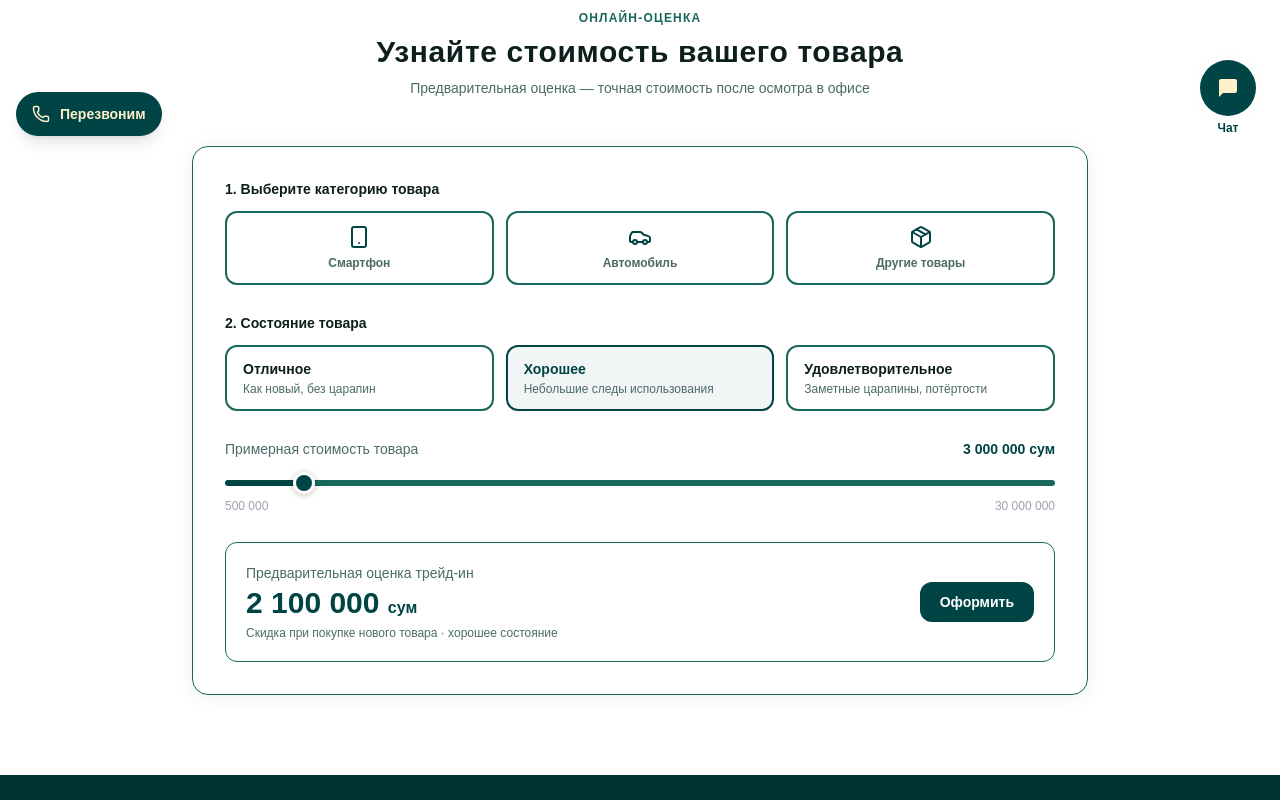
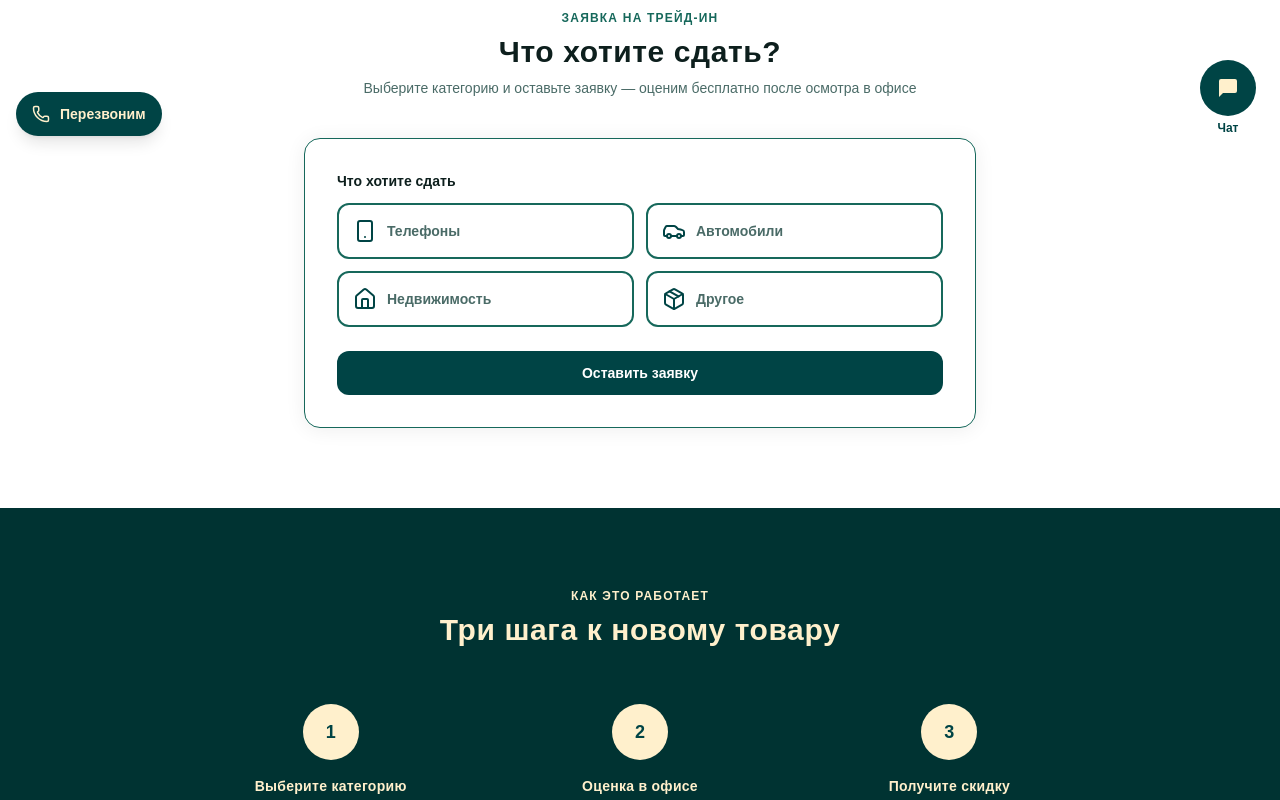
Before and after one commit to ikromov098/belvestuz, a Next.js app: page /trade-in in a window 1280 px wide. Shown: the part 640-1440 px from the top of the page. Built offline with nearby package versions, Linux system fonts and the light colour scheme; a web font is replaced by a local one.

Commit message:
brand and content update

```diff
--- a/src/app/investments/page.tsx
+++ b/src/app/investments/page.tsx
@@ -49,7 +49,7 @@ const PLANS = [
     recommended: false,
     features: [
       'Минимальная сумма от 50 000$',
-      'Прогнозируемая прибыль: от 20%',
+      'Прогнозируемая прибыль: до 20%',
       'Гибкий выбор периодичности выплат',
       'Приоритетное обслуживание',
       'Эксклюзивные условия для VIP-клиентов',
--- a/src/app/trade-in/page.tsx
+++ b/src/app/trade-in/page.tsx
@@ -3,82 +3,59 @@
 import { useState } from 'react';
 import Link from 'next/link';
 import { useLanguage } from '@/context/LanguageContext';
-import { Smartphone, Car, Package } from 'lucide-react';
+import { Smartphone, Car, Home, Package } from 'lucide-react';
 
-function fmt(n: number) {
-  return Math.round(n).toString().replace(/\B(?=(\d{3})+(?!\d))/g, ' ');
-}
-
+// Fixed trade-in categories. This selector must stay restricted to these four —
+// it feeds a manual evaluation, unlike the free-text product fields on /apply.
 const CATEGORIES = [
-  { id: 'phone', emoji: <Smartphone size={24} style={{ color: '#004445' }} />, basePrice: 3_000_000 },
-  { id: 'car',   emoji: <Car size={24} style={{ color: '#004445' }} />,        basePrice: 15_000_000 },
-  { id: 'other', emoji: <Package size={24} style={{ color: '#004445' }} />,    basePrice: 3_500_000 },
-];
-
-const CONDITIONS = [
-  { id: 'excellent', mult: 1.0 },
-  { id: 'good',      mult: 0.7 },
-  { id: 'fair',      mult: 0.4 },
+  { id: 'phone',      emoji: <Smartphone size={24} style={{ color: '#004445' }} /> },
+  { id: 'car',        emoji: <Car size={24} style={{ color: '#004445' }} /> },
+  { id: 'realestate', emoji: <Home size={24} style={{ color: '#004445' }} /> },
+  { id: 'other',      emoji: <Package size={24} style={{ color: '#004445' }} /> },
 ];
 
 const T = {
   ru: {
-    catName: { phone: 'Смартфон', car: 'Автомобиль', other: 'Другие товары' } as Record<string, string>,
-    condLabel: { excellent: 'Отличное', good: 'Хорошее', fair: 'Удовлетворительное' } as Record<string, string>,
-    condDesc: {
-      excellent: 'Как новый, без царапин',
-      good: 'Небольшие следы использования',
-      fair: 'Заметные царапины, потёртости',
-    } as Record<string, string>,
+    catName: { phone: 'Телефоны', car: 'Автомобили', realestate: 'Недвижимость', other: 'Другое' } as Record<string, string>,
     steps: [
-      { title: 'Оцените товар онлайн', sub: 'Выберите категорию и состояние — получите предварительную стоимость за секунду' },
-      { title: 'Привезите в офис', sub: 'Наш специалист проверит товар и подтвердит или скорректирует оценку' },
+      { title: 'Выберите категорию', sub: 'Укажите, что хотите сдать, и оставьте заявку — это займёт минуту' },
+      { title: 'Оценка в офисе', sub: 'Наш специалист осмотрит товар и назовёт точную стоимость трейд-ин' },
       { title: 'Получите скидку', sub: 'Стоимость трейд-ин засчитывается как скидка при покупке нового товара' },
     ],
     home: 'Главная', crumb: 'Трейд-ин',
     heroLabel: 'Обмен старого на новое', heroTitle: 'Обменяйте старое на новое',
     heroSub: 'Сдайте ваш старый товар и получите скидку на покупку нового — быстро, честно, выгодно',
-    heroCta: 'Оценить мой товар',
-    estLabel: 'Онлайн-оценка', estTitle: 'Узнайте стоимость вашего товара',
-    estSub: 'Предварительная оценка — точная стоимость после осмотра в офисе',
-    step1: '1. Выберите категорию товара', step2: '2. Состояние товара',
-    ownValue: 'Примерная стоимость товара',
-    resultLabel: 'Предварительная оценка трейд-ин', resultNote: 'Скидка при покупке нового товара', stateWord: 'состояние',
-    apply: 'Оформить',
+    heroCta: 'Оставить заявку',
+    estLabel: 'Заявка на трейд-ин', leadTitle: 'Что хотите сдать?',
+    leadSub: 'Выберите категорию и оставьте заявку — оценим бесплатно после осмотра в офисе',
+    whatToTrade: 'Что хотите сдать',
+    apply: 'Оставить заявку',
     hiwLabel: 'Как это работает', hiwTitle: 'Три шага к новому товару',
     acceptLabel: 'Принимаем', acceptTitle: 'Какие товары мы принимаем',
     acceptSub: 'Принимаем технику и электронику в любом состоянии — оценка бесплатна',
     ctaTitle: 'Оцените ваш товар прямо сейчас', ctaSub: 'Приезжайте в наш офис или оставьте заявку — оценим бесплатно за 15 минут',
-    ctaBtn: 'Оценить мой товар', cur: 'сум',
+    ctaBtn: 'Оставить заявку', cur: 'сум',
   },
   uz: {
-    catName: { phone: 'Smartfon', car: 'Avtomobil', other: 'Boshqa tovarlar' } as Record<string, string>,
-    condLabel: { excellent: "A'lo", good: 'Yaxshi', fair: 'Qoniqarli' } as Record<string, string>,
-    condDesc: {
-      excellent: 'Yangidek, tirnalishsiz',
-      good: 'Foydalanishning kichik izlari',
-      fair: 'Sezilarli tirnalishlar, ishqalanishlar',
-    } as Record<string, string>,
+    catName: { phone: 'Telefonlar', car: 'Avtomobillar', realestate: "Ko'chmas mulk", other: 'Boshqa' } as Record<string, string>,
     steps: [
-      { title: 'Tovarni onlayn baholang', sub: "Toifa va holatni tanlang — bir soniyada dastlabki qiymatni oling" },
-      { title: 'Ofisga olib keling', sub: 'Mutaxassisimiz tovarni tekshiradi va bahoni tasdiqlaydi yoki tuzatadi' },
+      { title: 'Toifani tanlang', sub: "Nimani topshirmoqchi ekaningizni belgilang va ariza qoldiring — bir daqiqa vaqt oladi" },
+      { title: 'Ofisda baholash', sub: "Mutaxassisimiz tovarni ko'rikdan o'tkazadi va aniq trade-in qiymatini aytadi" },
       { title: 'Chegirmani oling', sub: 'Trade-in qiymati yangi tovar sotib olishda chegirma sifatida hisobga olinadi' },
     ],
     home: 'Bosh sahifa', crumb: 'Treyd-in',
     heroLabel: 'Eskisini yangisiga almashtiring', heroTitle: 'Eskisini yangisiga almashtiring',
     heroSub: 'Eski tovaringizni topshiring va yangisini sotib olishda chegirma oling — tez, halol, foydali',
-    heroCta: 'Tovarimni baholash',
-    estLabel: 'Onlayn baholash', estTitle: 'Tovaringiz qiymatini bilib oling',
-    estSub: "Dastlabki baholash — aniq qiymat ofisda ko'rikdan keyin",
-    step1: '1. Tovar toifasini tanlang', step2: '2. Tovar holati',
-    ownValue: 'Tovarning taxminiy qiymati',
-    resultLabel: 'Trade-in dastlabki bahosi', resultNote: 'Yangi tovar sotib olishda chegirma', stateWord: 'holat',
-    apply: 'Rasmiylashtirish',
+    heroCta: 'Ariza qoldirish',
+    estLabel: 'Trade-in uchun ariza', leadTitle: 'Nimani topshirmoqchisiz?',
+    leadSub: "Toifani tanlang va ariza qoldiring — ofisda ko'rikdan keyin bepul baholaymiz",
+    whatToTrade: 'Nimani topshirmoqchisiz',
+    apply: 'Ariza qoldirish',
     hiwLabel: 'Bu qanday ishlaydi', hiwTitle: 'Yangi tovargacha uch qadam',
     acceptLabel: 'Qabul qilamiz', acceptTitle: 'Qanday tovarlarni qabul qilamiz',
     acceptSub: 'Texnika va elektronikani istalgan holatda qabul qilamiz — baholash bepul',
     ctaTitle: 'Tovaringizni hoziroq baholang', ctaSub: 'Ofisimizga keling yoki ariza qoldiring — 15 daqiqada bepul baholaymiz',
-    ctaBtn: 'Tovarimni baholash', cur: "so'm",
+    ctaBtn: 'Ariza qoldirish', cur: "so'm",
   },
 };
 
@@ -86,14 +63,6 @@ export default function TradeInPage() {
   const { lang } = useLanguage();
   const L = T[lang];
   const [selectedCategory, setSelectedCategory] = useState<string | null>(null);
-  const [selectedCondition, setSelectedCondition] = useState<string>('good');
-  const [ownPrice, setOwnPrice] = useState(3_000_000);
-
-  const category = CATEGORIES.find(c => c.id === selectedCategory);
-  const condition = CONDITIONS.find(c => c.id === selectedCondition)!;
-  const estimatedValue = category
-    ? Math.round(category.basePrice * condition.mult)
-    : Math.round(ownPrice * condition.mult);
 
   return (
     <div>
@@ -122,108 +91,42 @@ export default function TradeInPage() {
         </div>
       </div>
 
-      {/* Interactive Estimator */}
+      {/* Trade-in request — pick a fixed category, then continue to the lead form */}
       <section className="py-20 px-4 sm:px-6 lg:px-8" style={{ backgroundColor: '#FFFFFF' }}>
-        <div className="max-w-4xl mx-auto">
-          <div className="text-center mb-12">
+        <div className="max-w-2xl mx-auto">
+          <div className="text-center mb-10">
             <p className="text-xs font-semibold uppercase tracking-widest mb-2" style={{ color: '#16685B' }}>{L.estLabel}</p>
-            <h2 className="text-3xl font-extrabold" style={{ color: '#0D1F1D' }}>{L.estTitle}</h2>
-            <p className="text-sm mt-2" style={{ color: '#4A6B67' }}>{L.estSub}</p>
+            <h2 className="text-3xl font-extrabold" style={{ color: '#0D1F1D' }}>{L.leadTitle}</h2>
+            <p className="text-sm mt-2" style={{ color: '#4A6B67' }}>{L.leadSub}</p>
           </div>
 
           <div className="bg-white rounded-2xl p-6 sm:p-8" style={{ border: '1px solid #16685B', boxShadow: '0 2px 20px rgba(0,0,0,0.07)' }}>
-            {/* Category selection */}
-            <div className="mb-7">
-              <p className="text-sm font-semibold mb-3" style={{ color: '#0D1F1D' }}>{L.step1}</p>
-              <div className="grid grid-cols-3 gap-3">
+            <p className="text-sm font-semibold mb-3" style={{ color: '#0D1F1D' }}>{L.whatToTrade}</p>
+            <div className="grid grid-cols-2 gap-3 mb-6">
               {CATEGORIES.map(cat => {
                 const active = selectedCategory === cat.id;
                 return (
                   <button key={cat.id}
                     onClick={() => setSelectedCategory(active ? null : cat.id)}
-                      className="flex flex-col items-center gap-1.5 p-3 rounded-xl transition-all"
+                    className="flex items-center gap-2.5 p-3.5 rounded-xl text-left transition-all"
                     style={{
                       border: `2px solid ${active ? '#004445' : '#16685B'}`,
                       backgroundColor: active ? 'rgba(84,136,112,0.10)' : '#fff',
                     }}>
-                      <span>{cat.emoji}</span>
-                      <span className="text-xs font-semibold text-center" style={{ color: active ? '#0D1F1D' : '#4A6B67' }}>
+                    <span className="shrink-0">{cat.emoji}</span>
+                    <span className="text-sm font-semibold" style={{ color: active ? '#0D1F1D' : '#4A6B67' }}>
                       {L.catName[cat.id]}
                     </span>
                   </button>
                 );
               })}
             </div>
-            </div>
-
-            {/* Condition */}
-            <div className="mb-7">
-              <p className="text-sm font-semibold mb-3" style={{ color: '#0D1F1D' }}>{L.step2}</p>
-              <div className="grid grid-cols-1 sm:grid-cols-3 gap-3">
-                {CONDITIONS.map(cond => {
-                  const active = selectedCondition === cond.id;
-                  return (
-                    <button key={cond.id}
-                      onClick={() => setSelectedCondition(cond.id)}
-                      className="flex flex-col items-start gap-0.5 px-4 py-3 rounded-xl text-left transition-all"
-                      style={{
-                        border: `2px solid ${active ? '#004445' : '#16685B'}`,
-                        backgroundColor: active ? 'rgba(0,68,69,0.05)' : '#fff',
-                      }}>
-                      <span className="text-sm font-bold" style={{ color: active ? '#004445' : '#0D1F1D' }}>
-                        {L.condLabel[cond.id]}
-                      </span>
-                      <span className="text-xs" style={{ color: '#4A6B67' }}>{L.condDesc[cond.id]}</span>
-                    </button>
-                  );
-                })}
-              </div>
-            </div>
-
-            {/* Price slider (when no category selected) */}
-            {!selectedCategory && (
-              <div className="mb-7">
-                <div className="flex justify-between text-sm mb-2">
-                  <span style={{ color: '#4A6B67' }}>{L.ownValue}</span>
-                  <span className="font-bold" style={{ color: '#004445' }}>{fmt(ownPrice)} {L.cur}</span>
-                </div>
-                <input
-                  type="range"
-                  min={500_000}
-                  max={30_000_000}
-                  step={500_000}
-                  value={ownPrice}
-                  onChange={e => setOwnPrice(Number(e.target.value))}
-                  className="belvest-slider w-full"
-                  style={{
-                    background: `linear-gradient(to right, #004445 ${((ownPrice - 500_000) / (30_000_000 - 500_000)) * 100}%, #16685B 0%)`,
-                  }}
-                />
-                <div className="flex justify-between text-xs mt-1" style={{ color: '#9CA3AF' }}>
-                  <span>500 000</span>
-                  <span>30 000 000</span>
-                </div>
-              </div>
-            )}
-
-            {/* Result */}
-            <div className="rounded-xl p-5 flex items-center justify-between gap-4"
-              style={{ backgroundColor: '#FFFFFF', border: '1px solid #16685B' }}>
-              <div>
-                <p className="text-sm" style={{ color: '#4A6B67' }}>{L.resultLabel}</p>
-                <p className="text-3xl font-extrabold mt-0.5" style={{ color: '#004445' }}>
-                  {fmt(estimatedValue)} <span className="text-base font-semibold">{L.cur}</span>
-                </p>
-                <p className="text-xs mt-1" style={{ color: '#4A6B67' }}>
-                  {L.resultNote} · {L.condLabel[selectedCondition].toLowerCase()} {L.stateWord}
-                </p>
-              </div>
-              <Link href="/apply?service=tradein"
-                className="shrink-0 px-5 py-2.5 rounded-xl text-sm font-bold"
+            <Link
+              href={selectedCategory ? `/apply?service=tradein&category=${selectedCategory}` : '/apply?service=tradein'}
+              className="block w-full text-center px-5 py-3 rounded-xl text-sm font-bold"
               style={{ backgroundColor: '#004445', color: '#FFFFFF' }}>
               {L.apply}
             </Link>
-            </div>
           </div>
         </div>
       </section>
--- a/src/data/translations.ts
+++ b/src/data/translations.ts
@@ -42,6 +42,14 @@ export const translations = {
     applyForm: {
       expectedPrice: 'Ожидаемая стоимость (сум)',
       expectedPricePlaceholder: '50 000 000',
+    },
+    tradeIn: {
+      categories: {
+        phone: 'Телефоны',
+        car: 'Автомобили',
+        realestate: 'Недвижимость',
+        other: 'Другое',
+      },
     },
     howItWorks: {
       title: 'Как это работает',
@@ -176,6 +184,14 @@ export const translations = {
       expectedPrice: "Kutilayotgan narx (so'm)",
       expectedPricePlaceholder: '50 000 000',
     },
+    tradeIn: {
+      categories: {
+        phone: 'Telefonlar',
+        car: 'Avtomobillar',
+        realestate: "Ko'chmas mulk",
+        other: 'Boshqa',
+      },
+    },
     howItWorks: {
       title: 'Bu qanday ishlaydi',
       step1: 'Tovarni tanlang',
@@ -276,6 +292,7 @@ export const translations = {
   calculator: { title: string; propertyValue: string; term: string; monthlyPayment: string; applyButton: string };
   invest:     { earlyWithdrawal: string };
   applyForm:  { expectedPrice: string; expectedPricePlaceholder: string };
+  tradeIn:    { categories: { phone: string; car: string; realestate: string; other: string } };
   howItWorks: { title: string; step1: string; step2: string; step3: string };
   trust:      { badge1: string; badge2: string; badge3: string };
   stats:      { value: string; label: string }[];
```
Lines whose indentation alone changed are shown as unchanged.
